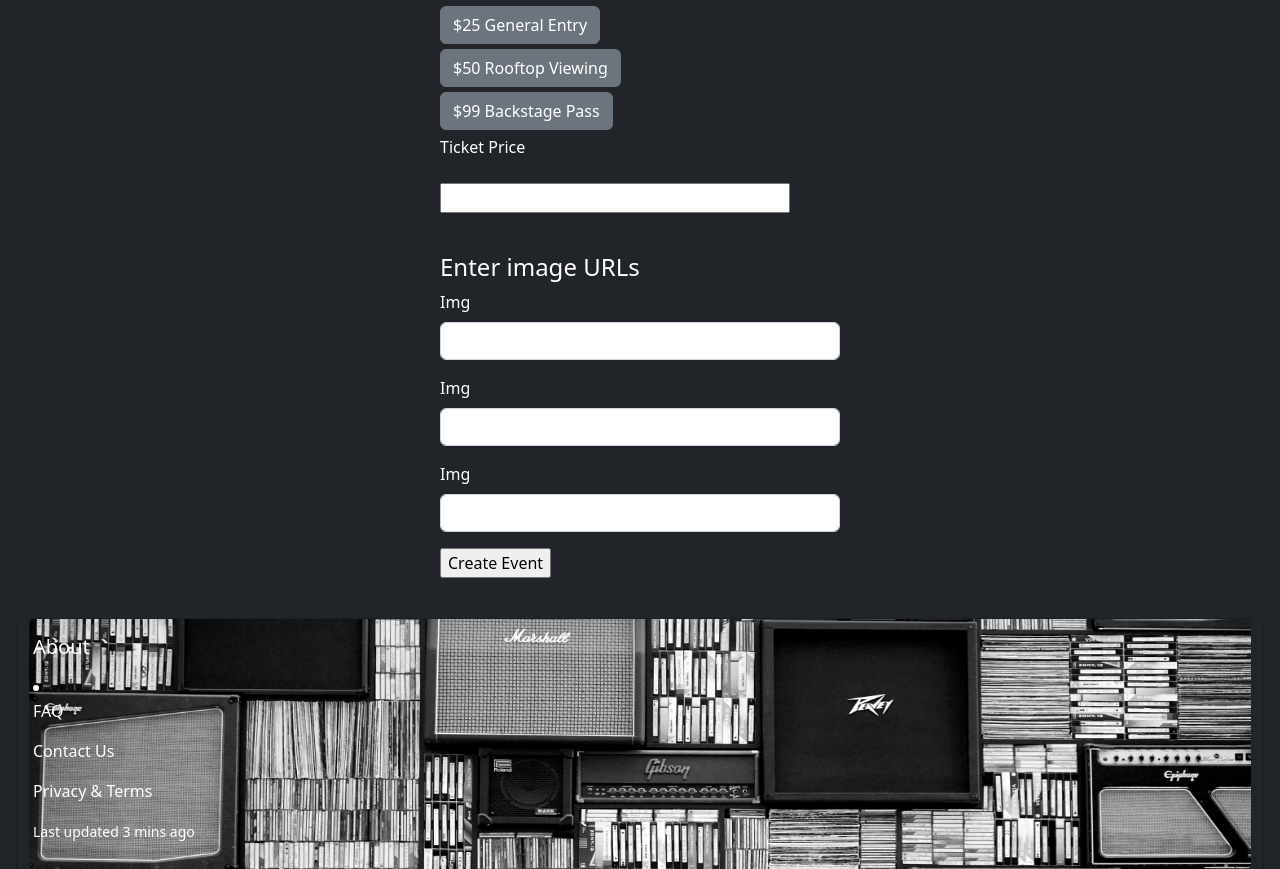
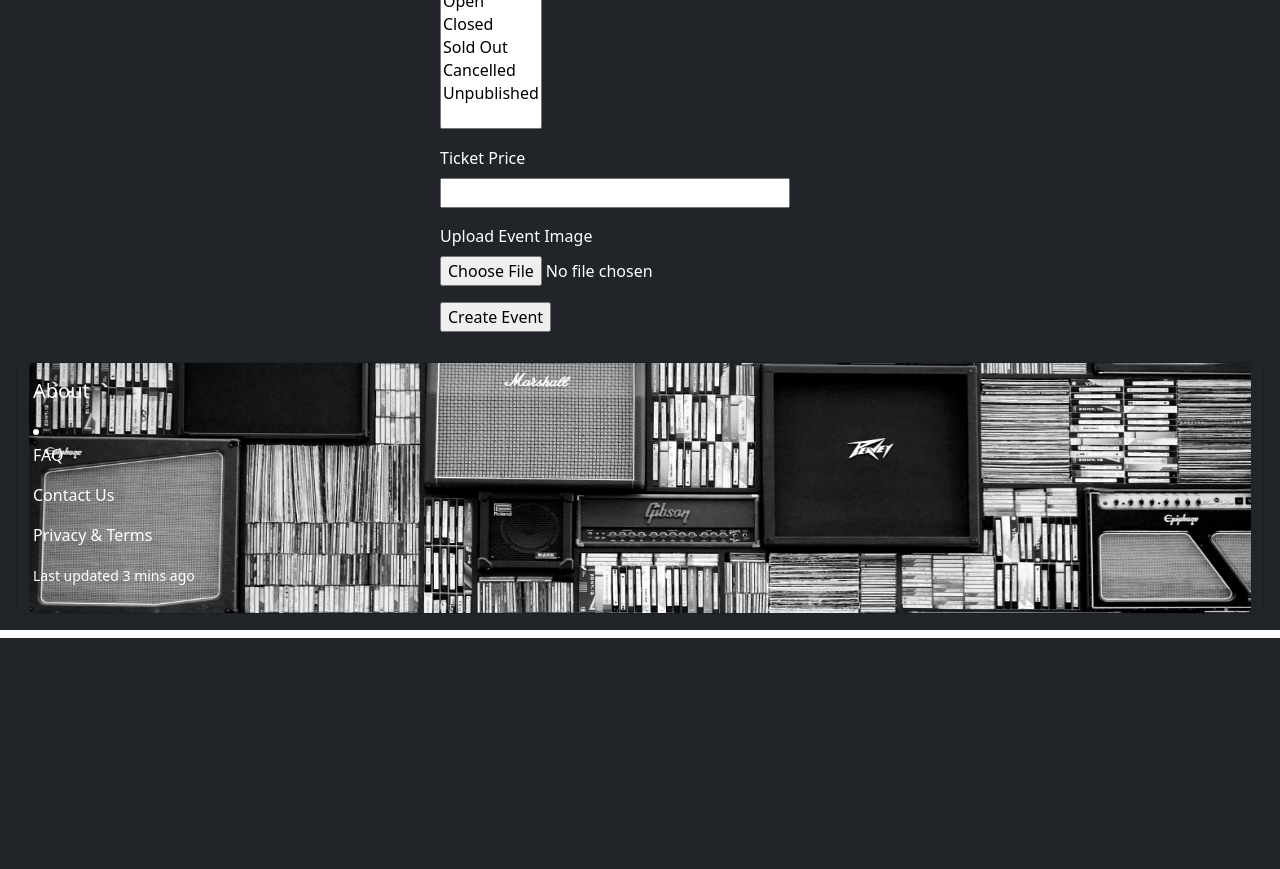
Before and after one commit to Tosh-Patil/assessment3_webapp, a Flask app: page /event_creation in a window 1280 px wide. Shown: the part 511-1380 px from the top of the page. After the commit the page ends 1149 px from the top, so only its background shows below. Run offline with Flask 2, Linux system fonts and the light colour scheme; some libraries are stand-ins or nearby versions.

Commit message:
added ability to create events and add images to the database

```diff
--- a/app/forms.py
+++ b/app/forms.py
@@ -1,12 +1,12 @@
 
 from flask_wtf import FlaskForm
-from wtforms.fields import TextAreaField,SubmitField, StringField, PasswordField, BooleanField, SelectField
+from wtforms.fields import TextAreaField,SubmitField, StringField, PasswordField, BooleanField, SelectField, TimeField
 from wtforms.validators import InputRequired, Length, Email, EqualTo, ValidationError
 from flask_wtf.file import FileRequired, FileField, FileAllowed
 from .models import User, Event
 from . import db
 
-ALLOWED_FILE = {'PNG','JPG','png','jpg'}
+ALLOWED_FILE = {'.PNG','.JPG','.png','.jpg'}
 
 #creates the login information
 class LoginForm(FlaskForm):
@@ -44,9 +44,11 @@ class RegisterForm(FlaskForm):
 class CreateEventForm(FlaskForm):
     event_name=StringField("Event Name", validators=[InputRequired('Enter event name')])
     event_date=StringField("Event date", validators=[InputRequired('Enter date of event')])
+    event_time=StringField("Start at:", validators=[InputRequired('Enter time of event')])
     event_description=StringField("Description of event", validators=[InputRequired('Enter a desciption of the event')])
     ticket_price = StringField('Ticket price', validators=[InputRequired()])
-    #event_img=FileField('Destination Image', validators=[FileRequired(message='Image cannot be empty'),FileAllowed(ALLOWED_FILE, message='Only supports png,jpg,JPG,PNG')])
+    event_status = SelectField("Event Status", choices=(("open", "Open"), ("closed","Closed"), ("sold out", "Sold Out"), ("cancelled", "Cancelled"), ("unpublished", "Unpublished")))
+    # event_img=FileField('Destination Image', validators=[FileRequired(message='Image cannot be empty'),FileAllowed(ALLOWED_FILE, message='Only supports png,jpg,JPG,PNG')])
     submit = SubmitField("Create Event")
 
 # Used to find event info for event of user's choice
--- a/app/models.py
+++ b/app/models.py
@@ -21,13 +21,15 @@ class User(db.Model, UserMixin):
 # Defines the parameters for the 'Events' db table
 class Event(db.Model):
     id = db.Column(db.Integer, primary_key=True)
-    userId = db.Column(db.Integer, db.ForeignKey('user.id'),
+    creatorUserId = db.Column(db.Integer, db.ForeignKey('user.id'),
         nullable=False)
     eventName = db.Column(db.String(64), nullable=False)
     eventDate = db.Column(db.String(64), nullable=False)
-    ticketTypes = db.Column(db.String(64), nullable=False)
+    eventTime = db.Column(db.String(64), nullable=False)
     description = db.Column(db.String(2048), nullable=False)
     eventStatus = db.Column(db.String(32), nullable=False)
+    ticketPrice = db.Column(db.String(32), nullable=False)
+    eventImg = db.Column(db.LargeBinary, nullable=False)
     comments = db.relationship('Comment', backref='event', lazy=True)
     ticketOrders = db.relationship('ticketOrder', backref='event', lazy=True)
 
--- a/app/templates/Event_Creation.html
+++ b/app/templates/Event_Creation.html
@@ -5,83 +5,47 @@
    <main>
 <!--Generic event picture-->
 <!--First row, picture and event details-->
+<form action = "" method = "post" enctype="multipart/form-data">
+  {{ form.hidden_tag() }}
   <div class="row align-items-start">
-    <div class="col-md-4">
+    <div class="col-md-4" style="padding-top: 20px;">
         <img src="{{ url_for('static', filename='Open sign.jpg')}}" height="400" width="400">
     </div>
     <!--Event Details-->
-    <div class="col-md-4" style="padding-top:20px;">
-      <h6>Event Details</h6>
+    <div class="col-md-4" style="padding-top:20px; padding-bottom: 20px;">
+      <h6 style="font-size: 32px;">Event Details</h6>
       <div class="mb-3">
-        <label for="exampleInput" class="form-label">DD/MM/YYYY</label>
-
+        <label for="exampleInput" class="form-label">Event Name</label><br>
+        {{ form.event_name(size=32) }}
       </div>
+      <div class="mb-3">
+        <label for="exampleInput" class="form-label">DD/MM/YYYY</label><br>
         {{ form.event_date(size=32) }}
+      </div>
       <div class="mb-3">
-        <label for="exampleInput" class="form-label">Event Name</label>
+        <label for="exampleInput" class="form-label">Event Start Time</label><br>
+        {{ form.event_time(size=32) }}
       </div>
-      {{ form.event_name(size=32) }}
       <div class="mb-3">
-        <label for="exampleInput" class="form-label">Description</label>
-      </div>
+        <label for="exampleInput" class="form-label">Description</label><br>
         {{ form.event_description(size=32) }}
       </div>
-	<form action = "" method = "post">
-
-<!--Ticket Type Checkboxes-->
-    <div class="row" style= "padding-bottom: 40px;">
-      <div class="col-md-4 offset-md-4">
-        <h6>Types of tickets available</h6>
-        <div style="padding-bottom: 5px;">
-          <input type="checkbox" class="btn-check" id="btn-check-2-outlined" checked autocomplete="off">
-          <label class="btn btn-outline-secondary" for="btn-check-2-outlined">$25 General Entry</label><br>
-        </div>
-        <div style="padding-bottom: 5px;">
-          <input type="checkbox" class="btn-check" id="btn-check-3-outlined" checked autocomplete="off">
-          <label class="btn btn-outline-secondary" for="btn-check-3-outlined">$50 Rooftop Viewing</label><br>
-        </div>
-        <div style="padding-bottom: 5px;">
-          <input type="checkbox" class="btn-check" id="btn-check-4-outlined" checked autocomplete="off">
-          <label class="btn btn-outline-secondary" for="btn-check-4-outlined">$99 Backstage Pass</label><br>
+      <div class="mb-3">
+        <label for="exampleInput" class="form-label">Event Status</label><br>
+        {{ form.event_status(size=6) }}
       </div>
       <div class="mb-3">
-          <label for="exampleInput" class="form-label">Ticket Price</label>
-        </div>
+        <label for="exampleInput" class="form-label">Ticket Price</label><br>
         {{ form.ticket_price(size=32) }}
-
-      </div>
-
-    </div>
-
-
-
-
-
-
-<!-- Image submission-->
-
-    <div class="row align-items-start" style= "padding-bottom: 40px;">
-        <div class="col-md-4 offset-md-4">
-            <form>
-            <h4>Enter image URLs</h4>
-            <div class="mb-3">
-              <label for="exampleInputEmail1" class="form-label">Img</label>
-              <input type="email" class="form-control" id="exampleInputEmail1" aria-describedby="emailHelp">
       </div>
       <div class="mb-3">
-              <label for="exampleInputNumber1" class="form-label">Img</label>
-              <input type="phone number" class="form-control" id="exampleInputNumber1">
+        <label for="exampleInput" class="form-label">Upload Event Image</label><br>
+        <input type="file" name="file">
       </div>
-            <div class="mb-3">
-                <label for="exampleInputNumber1" class="form-label">Img</label>
-                <input type="phone number" class="form-control" id="exampleInputNumber1">
+      <div style="padding-bottom: 10px ;">
+      {{form.submit()}}
     </div>
-
-            {{form.submit()}}
+  </div>
 	</form>
-        </div>
-
-	</form>
-
 </main>
 {% endblock %}
--- a/app/templates/index.html
+++ b/app/templates/index.html
@@ -15,7 +15,7 @@
       <div class = "col-lg-8">
 
     <!--Carousel-->
-    <div id="carouselExampleControls" class="carousel slide" data-bs-ride="carousel"  style= "padding-top: px;">
+    <div id="carouselExampleControls" class="carousel slide" data-bs-ride="carousel"  style= "padding-top: 10px;">
       <div class="carousel-inner">
         <div class="carousel-item active"><a href="event_info_page.html">
           <img src="{{ url_for('static', filename='Carousel Pic 1.jpg')}}" class="d-block w-100" alt="Concert" height="600" width="750px">
--- a/app/views.py
+++ b/app/views.py
@@ -1,10 +1,10 @@
-from flask import Blueprint, request, flash, redirect
+from flask import Blueprint, request, flash, redirect, render_template
 from flask import Flask
-from flask import render_template
 from app.models import Event, Comment, User, ticketOrder
-from flask_login import login_required
+from flask_login import login_required, current_user
 from .forms import FindEventForm, CreateEventForm
 from .auth import session
+from . import db
 
 bp = Blueprint('main', __name__, template_folder='templates')
 
@@ -53,24 +53,23 @@ def event_info_page():
 
 @bp.route('/event_creation', methods=['GET', 'POST'])
 def event_creation():
-
     form = CreateEventForm()
     if form.validate_on_submit():
+        file = request.files['file']
         event = Event(
-            userId = session['UserID'],
+            creatorUserId = session['UserID'],
             eventName = form.event_name.data,
-            description = form.event_info.data,
             eventDate = form.event_date.data,
-            ticketTypes = form.event_ticket_types.data,
-            eventStatus = form.event_status.data
+            eventTime = form.event_time.data,
+            description = form.event_description.data,
+            ticketPrice = form.ticket_price.data,
+            eventStatus = form.event_status.data,
+            eventImg = file.read()
         )
-
         db.session.add(event)
         db.session.commit()
-        flash('Created Event')
         return redirect('/index')
-
-    return render_template('event_creation.html', title = 'EVENT_CREATION', form = form)
+    return render_template('event_creation.html', title = 'EVENT_CREATION', form=form)
 
 @bp.route('/booking_history', methods=['GET', 'POST'])
 def booking_history():
```
Also changed, not shown: app.db. Lines whose indentation alone changed are shown as unchanged.
